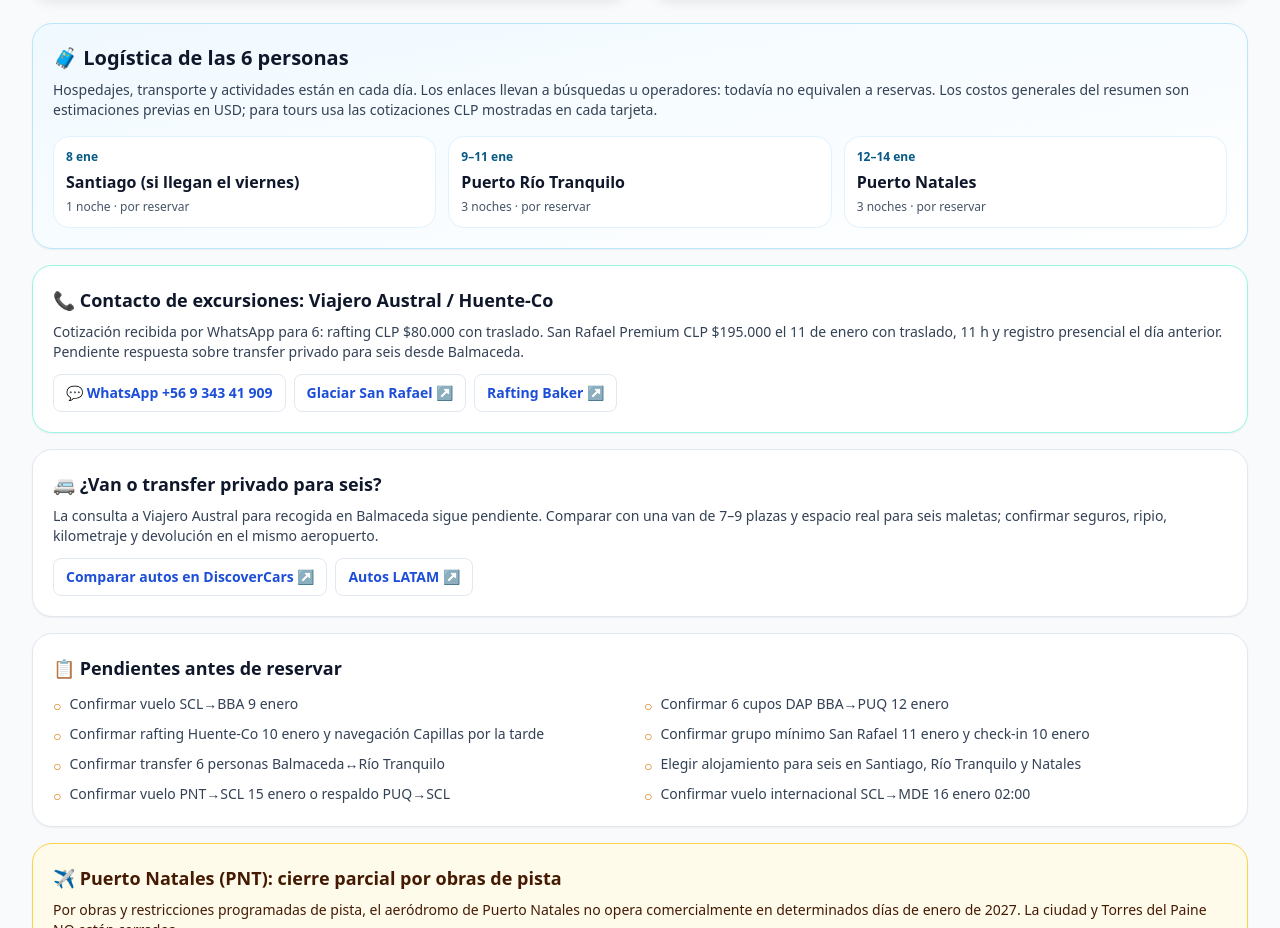
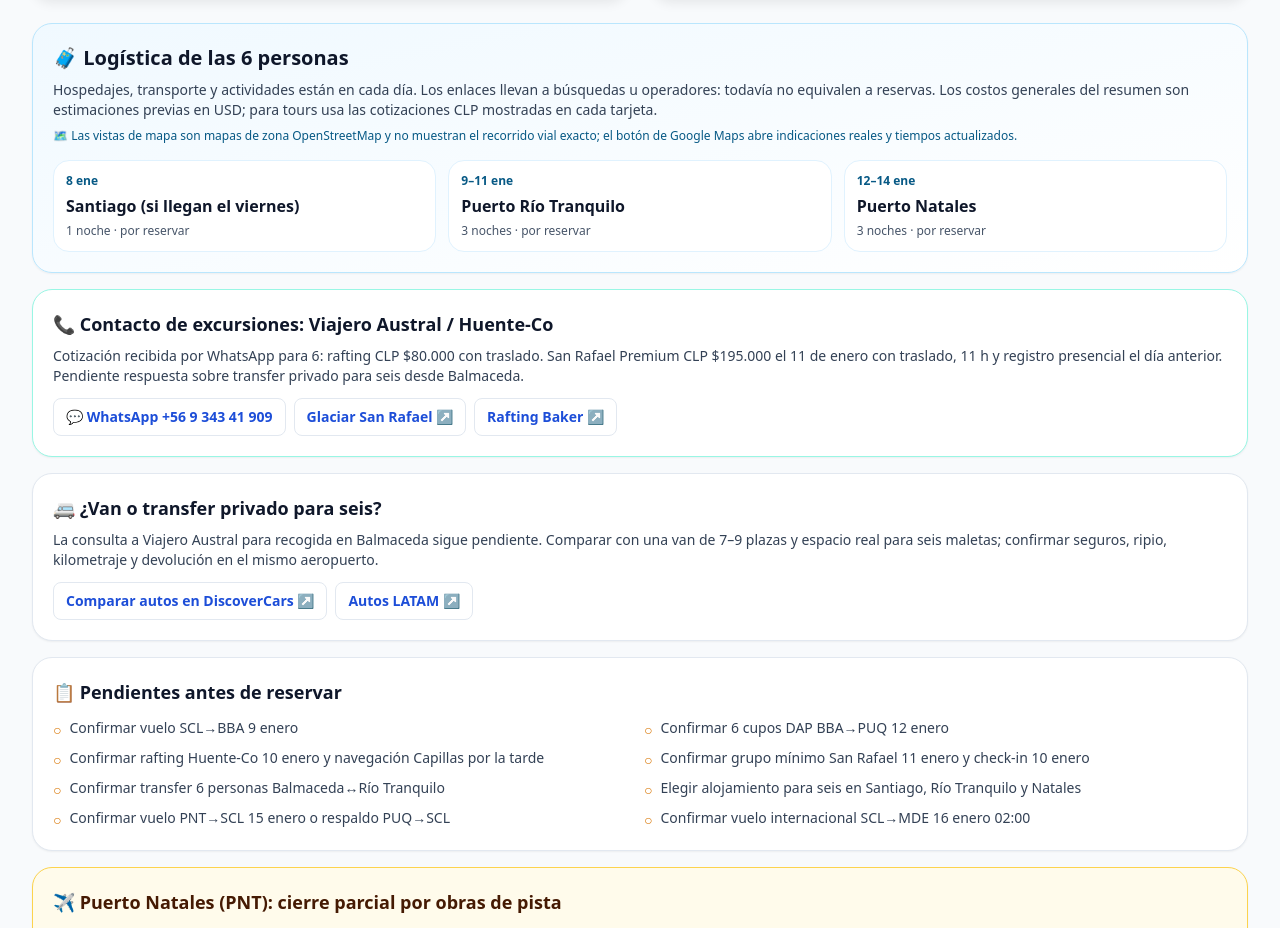
Before and after one commit to javierguioc/travel, a React (Vite) app: page / in a window 1280 px wide. Shown: the part 989-1917 px from the top of the page. Built offline with nearby package versions, Linux system fonts and the light colour scheme.

Commit message:
Explain map preview vs live Google Maps directions

```diff
--- a/src/components/logistics/TripLogistics.jsx
+++ b/src/components/logistics/TripLogistics.jsx
@@ -204,12 +204,13 @@ export function DayLogistics({ day }) {
 
 export function TripLogisticsOverview({ itineraryData }) {
   if (!itineraryData?.tripLogistics) return null;
-  const { groupSize, operator, airport, stays, openItems } = itineraryData.tripLogistics;
+  const { groupSize, operator, airport, stays, openItems, transportWarning } = itineraryData.tripLogistics;
   return (
     <section className="space-y-4">
       <div className="rounded-2xl border border-sky-200 bg-gradient-to-br from-sky-50 to-white p-5 shadow-sm">
         <h2 className="text-xl font-bold text-slate-900">🧳 Logística de las {groupSize} personas</h2>
         <p className="mt-2 text-sm text-slate-700">Hospedajes, transporte y actividades están en cada día. Los enlaces llevan a búsquedas u operadores: todavía no equivalen a reservas. Los costos generales del resumen son estimaciones previas en USD; para tours usa las cotizaciones CLP mostradas en cada tarjeta.</p>
+        {transportWarning && <p className="mt-2 text-xs font-medium text-sky-800">🗺️ {transportWarning}</p>}
         <div className="mt-4 grid gap-3 sm:grid-cols-3">
           {stays?.map((s, i) => <div key={i} className="rounded-xl border border-sky-100 bg-white p-3">
             <p className="text-xs font-bold text-sky-800">{s.dates}</p>
```
